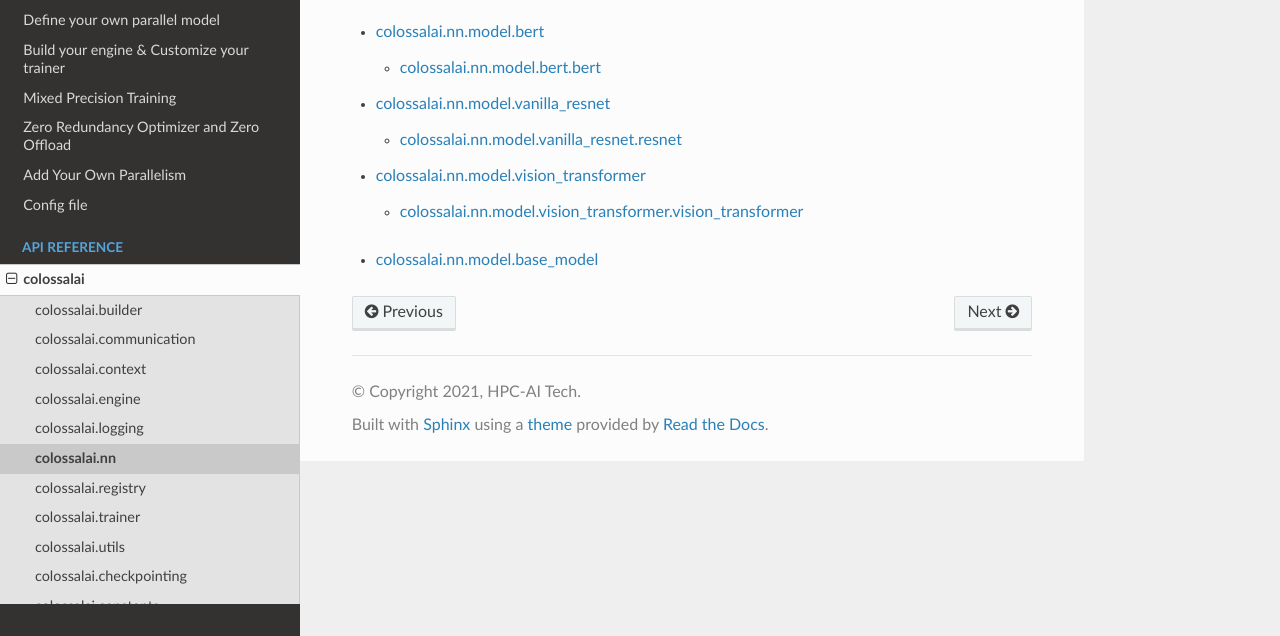
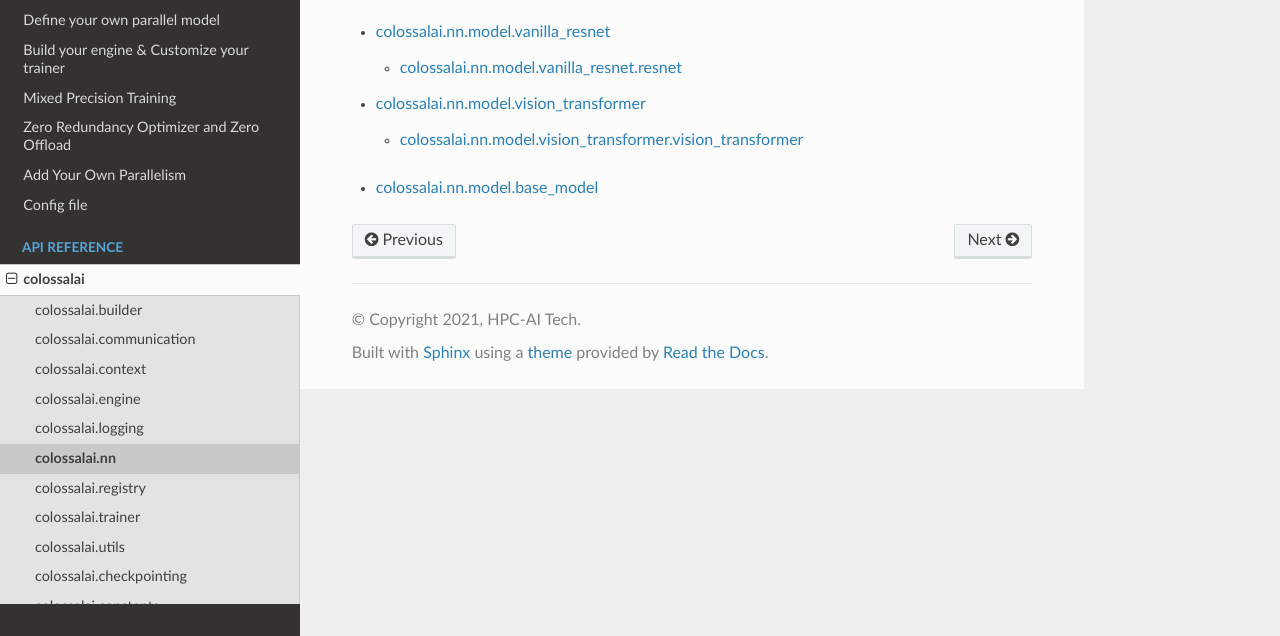
Before and after one commit to mltrev23/colossal-ai, a Sphinx documentation site: the page built from docs/colossalai/colossalai.nn.model.rst, in a window 1280 px wide, cut to the strip 264-900 px from the top of the page. Built offline with Sphinx 7.4.7 and the Read the Docs theme 2.0.0, drawn with Linux system fonts in a browser that asks for light colours.

Commit message:
update documentation

```diff
--- a/docs/colossalai/colossalai.nn.data.prefetcher.rst
+++ /dev/null
@@ -1,5 +0,0 @@
-colossalai.nn.data.prefetcher
-=============================
-
-.. automodule:: colossalai.nn.data.prefetcher
-   :members:
--- a/docs/colossalai/colossalai.nn.data.rst
+++ b/docs/colossalai/colossalai.nn.data.rst
@@ -16,5 +16,3 @@ colossalai.nn.data
    colossalai.nn.data.base_dataset
    colossalai.nn.data.caltech101_dataset
    colossalai.nn.data.cifar10_dataset
-   colossalai.nn.data.prefetcher
-   colossalai.nn.data.wiki_dataset
--- a/docs/colossalai/colossalai.nn.data.wiki_dataset.rst
+++ /dev/null
@@ -1,5 +0,0 @@
-colossalai.nn.data.wiki\_dataset
-================================
-
-.. automodule:: colossalai.nn.data.wiki_dataset
-   :members:
--- a/docs/colossalai/colossalai.nn.model.bert.bert.rst
+++ /dev/null
@@ -1,5 +0,0 @@
-colossalai.nn.model.bert.bert
-=============================
-
-.. automodule:: colossalai.nn.model.bert.bert
-   :members:
--- a/docs/colossalai/colossalai.nn.model.bert.rst
+++ /dev/null
@@ -1,11 +0,0 @@
-colossalai.nn.model.bert
-========================
-
-.. automodule:: colossalai.nn.model.bert
-   :members:
-
-
-.. toctree::
-   :maxdepth: 2
-
-   colossalai.nn.model.bert.bert
--- a/docs/colossalai/colossalai.nn.model.rst
+++ b/docs/colossalai/colossalai.nn.model.rst
@@ -7,7 +7,6 @@ colossalai.nn.model
 .. toctree::
    :maxdepth: 2
 
-   colossalai.nn.model.bert
    colossalai.nn.model.vanilla_resnet
    colossalai.nn.model.vision_transformer
 
--- /dev/null
+++ b/docs/colossalai/colossalai.nn.optimizer.lars.rst
@@ -0,0 +1,5 @@
+colossalai.nn.optimizer.lars
+============================
+
+.. automodule:: colossalai.nn.optimizer.lars
+   :members:
--- a/docs/colossalai/colossalai.nn.optimizer.rst
+++ b/docs/colossalai/colossalai.nn.optimizer.rst
@@ -13,6 +13,7 @@ colossalai.nn.optimizer
    colossalai.nn.optimizer.fused_lamb
    colossalai.nn.optimizer.fused_sgd
    colossalai.nn.optimizer.lamb
+   colossalai.nn.optimizer.lars
    colossalai.nn.optimizer.loss_scaler
    colossalai.nn.optimizer.zero_redundancy_optimizer_level_1
    colossalai.nn.optimizer.zero_redundancy_optimizer_level_2
```
Also changed, not shown: README.md (+3 -1 lines), 2 other files.
